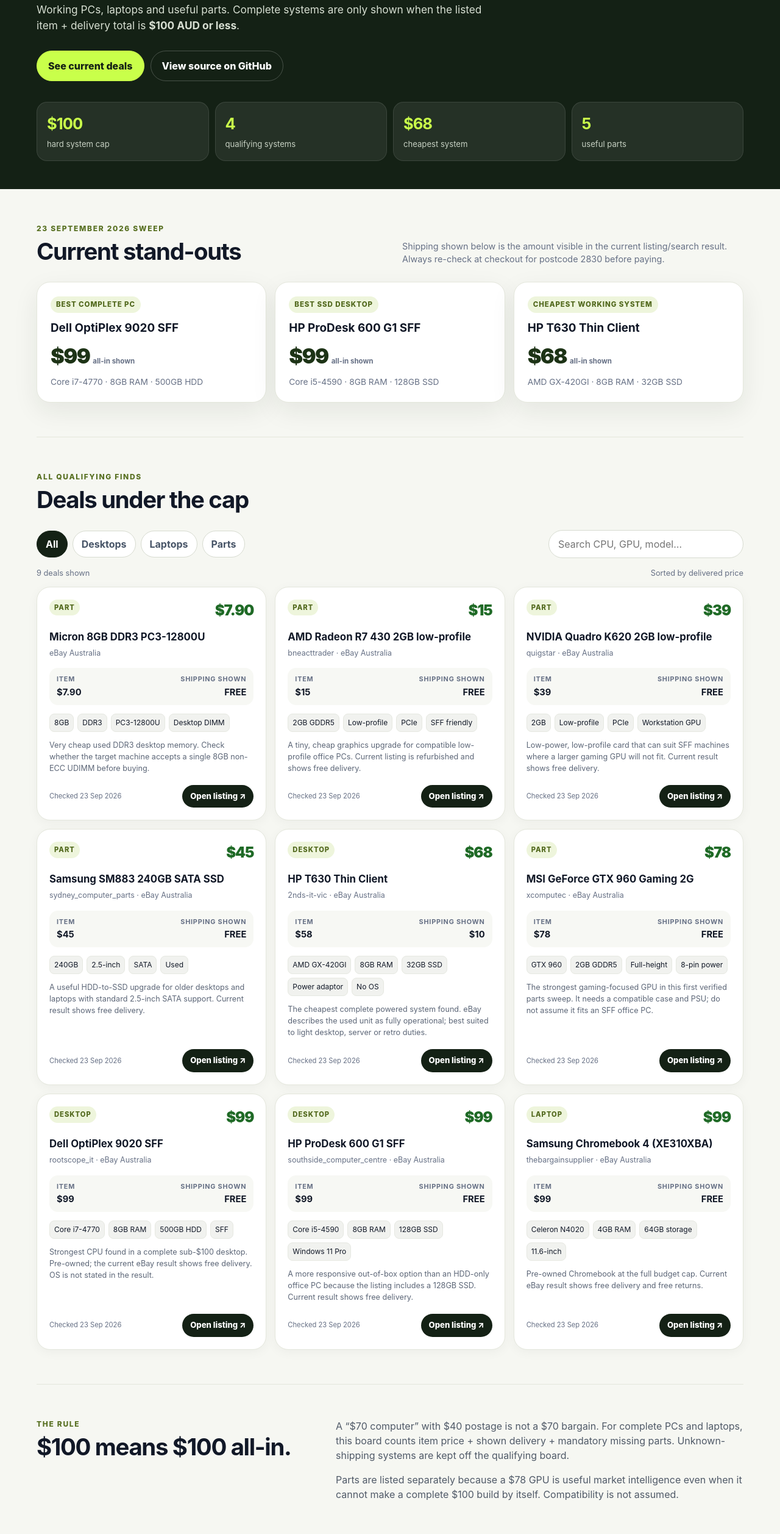
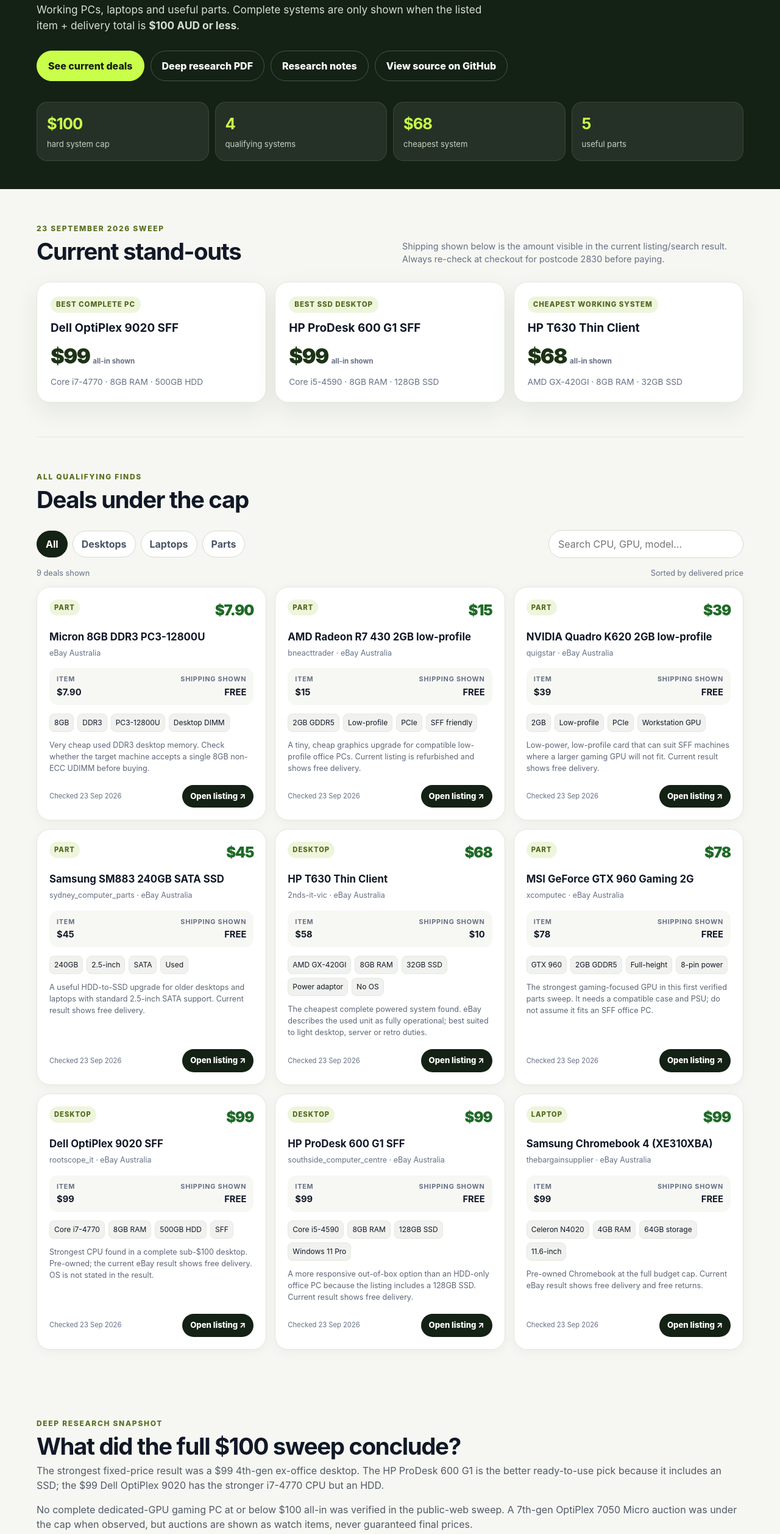
Before and after one commit to joshualparris/Cheappcslaptops, a plain HTML site: page docs/index.html in a window 1280 px wide. Shown: the part 285-2800 px from the top of the page at 61% size. Drawn offline with Linux system fonts and the light colour scheme.

Commit message:
Link deep research snapshot from static site

```diff
--- a/docs/index.html
+++ b/docs/index.html
@@ -15,6 +15,8 @@
       <p class="lede">Working PCs, laptops and useful parts. Complete systems are only shown when the listed item + delivery total is <strong>$100 AUD or less</strong>.</p>
       <div class="hero-actions">
         <a class="button primary" href="#deals">See current deals</a>
+        <a class="button ghost" href="./reports/100-dollar-pc-challenge-2026-09-23.pdf">Deep research PDF</a>
+        <a class="button ghost" href="./research/2026-09-23.md">Research notes</a>
         <a class="button ghost" href="https://github.com/joshualparris/Cheappcslaptops" target="_blank" rel="noreferrer">View source on GitHub</a>
       </div>
       <div class="stats" id="stats" aria-label="Current deal summary"></div>
@@ -59,6 +61,21 @@
       <div class="empty" id="empty" hidden>No matching deals.</div>
     </section>
 
+    <section class="research-callout" aria-labelledby="research-title">
+      <div>
+        <div class="eyebrow dark">DEEP RESEARCH SNAPSHOT</div>
+        <h2 id="research-title">What did the full $100 sweep conclude?</h2>
+      </div>
+      <div class="rule-copy">
+        <p>The strongest fixed-price result was a $99 4th-gen ex-office desktop. The HP ProDesk 600 G1 is the better ready-to-use pick because it includes an SSD; the $99 Dell OptiPlex 9020 has the stronger i7-4770 CPU but an HDD.</p>
+        <p>No complete dedicated-GPU gaming PC at or below $100 all-in was verified in the public-web sweep. A 7th-gen OptiPlex 7050 Micro auction was under the cap when observed, but auctions are shown as watch items, never guaranteed final prices.</p>
+        <div class="research-links">
+          <a class="button report-button" href="./reports/100-dollar-pc-challenge-2026-09-23.pdf">Open 6-page PDF report</a>
+          <a class="button notes-button" href="./research/2026-09-23.md">Read full research notes</a>
+        </div>
+      </div>
+    </section>
+
     <section class="rules">
       <div>
         <div class="eyebrow dark">THE RULE</div>
```
